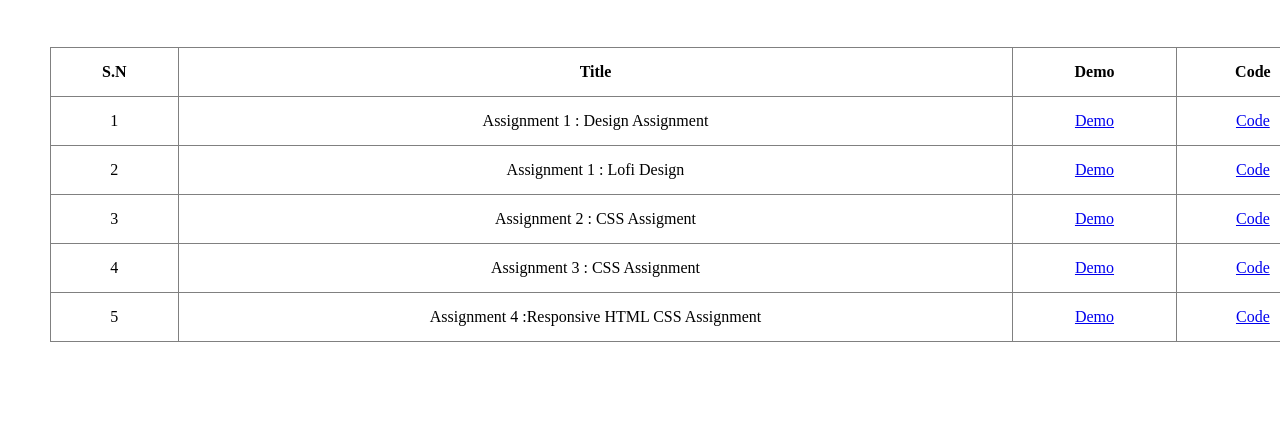
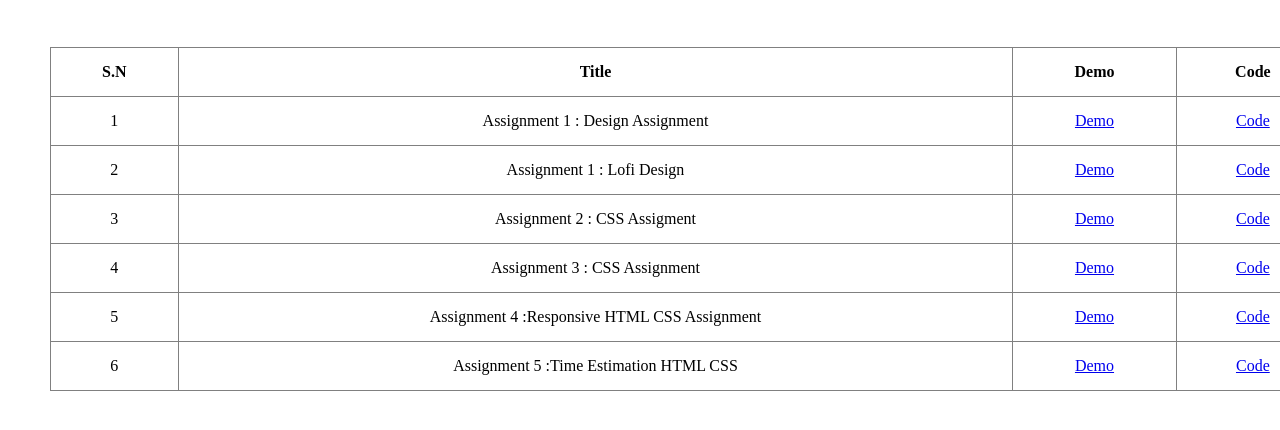
Before and after one commit to Oshin136/leapfrog-internship, a plain HTML site: page index.html in a window 1280 px wide. Shown: the part 128-558 px from the top of the page. Drawn offline with Linux system fonts and the light colour scheme.

Commit message:
update table

```diff
--- a/index.html
+++ b/index.html
@@ -89,6 +89,22 @@
           >
         </td>
       </tr>
+      <tr>
+        <td>6</td>
+        <td>Assignment 5 :Time Estimation HTML CSS</td>
+        <td>
+          <a
+            href="https://oshin136.github.io/leapfrog-internship/assignments/Assignment-5/"
+            >Demo</a
+          >
+        </td>
+        <td>
+          <a
+            href="https://github.com/Oshin136/leapfrog-internship/tree/main/assignments/Assignment-5"
+            >Code</a
+          >
+        </td>
+      </tr>
     </table>
   </body>
 </html>
```
